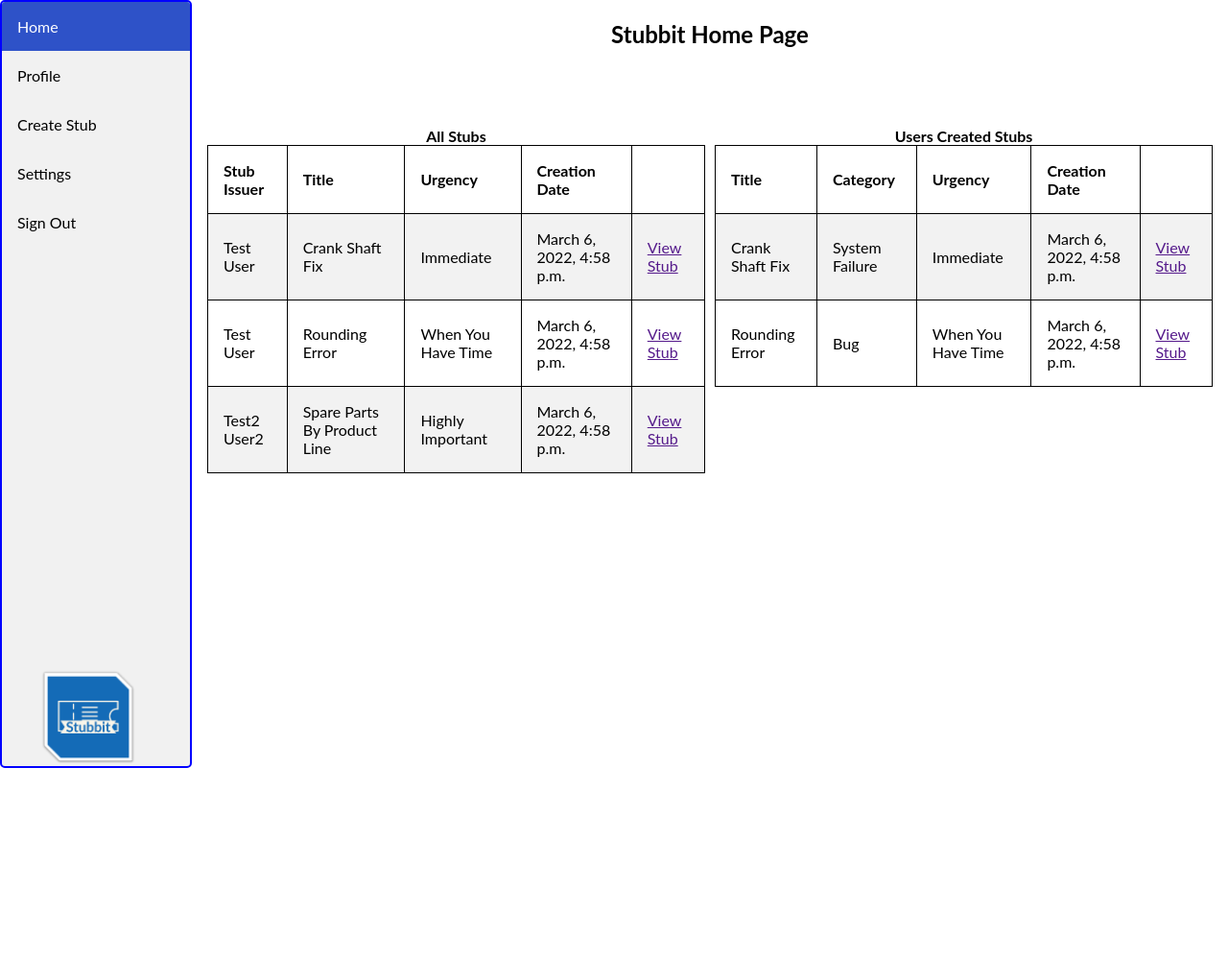
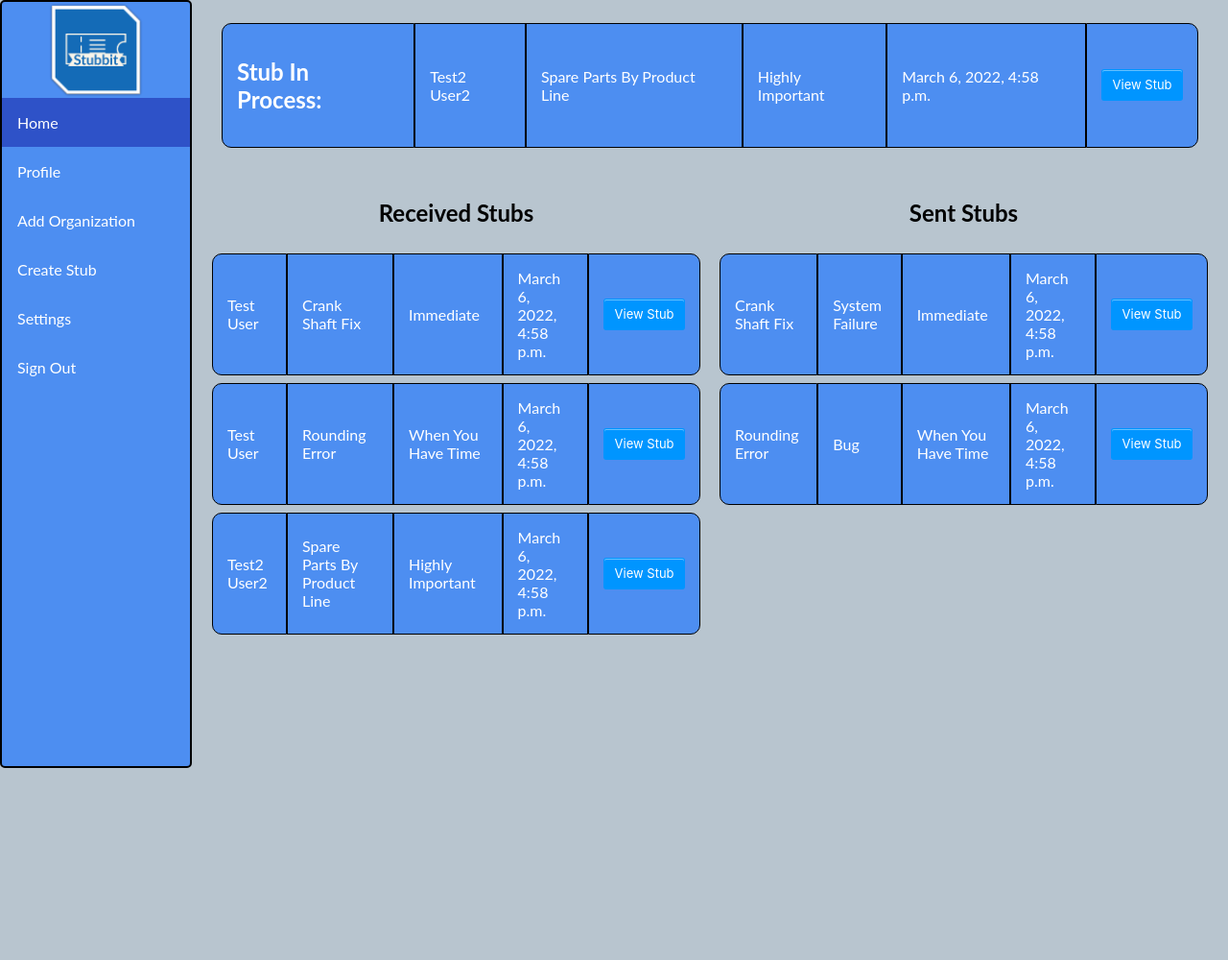
Before and after one commit to ZacksOrg/Stubbit, a Django app: page / in a window 1280 px wide. Shown: the whole page at 96% size. Run offline with Django 4.2, Linux system fonts and the light colour scheme; data comes from the database, SQL or seed files in the repository; both versions use the stored data as it was after the commit.

Commit message:
Tweaked home page/Added add organization template

```diff
--- a/stubbit/admin.py
+++ b/stubbit/admin.py
@@ -5,5 +5,5 @@
 from .models import *
 
 #admin.site.register(Account)
-#admin.site.register(Stub)
-#admin.site.register(Organization)
+admin.site.register(Stub)
+admin.site.register(Organization)
--- a/stubbit/backend.py
+++ b/stubbit/backend.py
@@ -123,3 +123,6 @@
     def WipeStubAttachments():
         for stubAttachment in StubAttachment.objects.all():
             stubAttachment.delete()
+
+    def GetStubInProcess():
+        stub_inprocess = Stub.objects.filter(InProcess=True).get(DeveloperUserFileID=user.pk)
--- a/stubbit/templates/home.html
+++ b/stubbit/templates/home.html
@@ -3,11 +3,12 @@
 <head>
     <meta charset="utf-8">
     {% load static %}
-    <link rel="stylesheet" type="text/css" href="{% static 'css/styles.css' %}">
+    <!--<link rel="stylesheet" type="text/css" href="{% static 'css/styles.css' %}">-->
     <style>
         body {
             margin: 0;
             font-family: "Lato", sans-serif;
+            background-color: rgb(184, 197, 207);
         }
 
         * {
@@ -22,41 +23,107 @@
 
         .column {
             flex: 50%;
-            padding: 5px;
+            padding: 10px;
         }
 
         table {
-            border-collapse: collapse;
-            border-spacing: 0;
-            width: 100%;
-            border: 1px solid #000000;
+            border-collapse: separate;
+            border-spacing: 0px 8px;
         }
 
-        th, td {
-            text-align: left;
-            padding: 16px;
-            border: 1px solid #000000;
+        .quetbl {
+            margin-left: auto;
+            margin-right: auto;
         }
 
-        tr:nth-child(even) {
-            background-color: #f2f2f2;
+        td {
+            border: solid 1px #000;
+            padding: 15px;
+            background-color: rgb(77 142 241);
+            color: white;
         }
 
+            td:first-child {
+                border-left-style: solid;
+                border-top-left-radius: 10px;
+                border-bottom-left-radius: 10px;
+            }
+
+            td:last-child {
+                border-right-style: solid;
+                border-bottom-right-radius: 10px;
+                border-top-right-radius: 10px;
+            }
+
+            td.outside {
+                border-left-style: solid;
+                border-top-left-radius: 10px;
+                border-bottom-left-radius: 10px;
+            }
+
+        tr:hover {
+            background-color: #64a8db;
+        }
+
+        button.stubbtn {
+          background-color: #0095ff;
+          border: 1px solid transparent;
+          border-radius: 3px;
+          box-shadow: rgba(255, 255, 255, .4) 0 1px 0 0 inset;
+          box-sizing: border-box;
+          color: #fff;
+          cursor: pointer;
+          display: inline-block;
+          font-family: -apple-system,system-ui,"Segoe UI","Liberation Sans",sans-serif;
+          font-size: 13px;
+          font-weight: 400;
+          line-height: 1.15385;
+          margin: 0;
+          outline: none;
+          padding: 8px .8em;
+          position: relative;
+          text-align: center;
+          text-decoration: none;
+          user-select: none;
+          -webkit-user-select: none;
+          touch-action: manipulation;
+          vertical-align: baseline;
+          white-space: nowrap;
+        }
+
+        button.stubbtn:hover,
+        button.stubbtn:focus {
+          background-color: #07c;
+        }
+
+        button.stubbtn:focus {
+          box-shadow: 0 0 0 4px rgba(0, 149, 255, .15);
+        }
+
+        button.stubbtn:active {
+          background-color: #0064bd;
+        }
         .sidebar {
             margin: 0;
             padding: 0;
             width: 200px;
-            background-color: #f1f1f1;
+            background-color: rgb(77 142 241);
             position: fixed;
             height: 100%;
             overflow: auto;
-            border: 2px solid blue;
+            border: 2px solid black;
             border-radius: 5px;
+        }
+
+            .sidebar img {
+                display:block;
+                margin:auto;
+
             }
 
             .sidebar a {
                 display: block;
-                color: black;
+                color: white;
                 padding: 16px;
                 text-decoration: none;
             }
@@ -67,7 +134,7 @@
                 }
 
                 .sidebar a:hover:not(.active) {
-                    background-color: #555;
+                    background-color: #64a8db;
                     color: white;
                 }
 
@@ -75,6 +142,10 @@
             margin-left: 200px;
             padding: 1px 16px;
             height: 1000px;
+        }
+
+        div.queue {
+            padding: 5px;
         }
 
         @media screen and (max-width: 700px) {
@@ -103,60 +174,71 @@
 </head>
 <body>
     <div class="sidebar">
+        <img src="{% static 'images/StubbitImg.png' %}" vertical alt="My image" style="width:100px;height:100px;">
         <a class="active" href="">Home</a>
         <a href="profile">Profile</a>
+        <a href="organization">Add Organization</a>
         <a href="">Create Stub</a>
         <a href="">Settings</a>
-        <a href="">Sign Out</a>
-        <img src="{% static 'images/StubbitImg.png' %}" vertical alt="My image" style="width:100px;height:100px;position:absolute;bottom:1px;transform: translate(40%, 0%);">
+        <a href="login">Sign Out</a>
     </div>
     <div class="content">
-        <h2 style="text-align: center;">Stubbit Home Page</h2>
-        <br><br><br>
+        <div class="queue">
+            <div class="column">
+                <table class="quetbl">
+                    <tr>
+                        <td class="outside"><h2>Stub In Process:</h2></td>
+                        <td>{{stub_inprocess.IssuerUserFileID.FirstName}} {{stub_inprocess.IssuerUserFileID.LastName}}</td>
+                        <td>{{stub_inprocess.Title}}</td>
+                        <td>{{stub_inprocess.Urgency}}</td>
+                        <td>{{stub_inprocess.CreationDate}}</td>
+                        <td><form style="display: inline" action="" method="get"><button class="stubbtn">View Stub</button></form></td>
+                    </tr>
+                </table>
+            </div>
+        </div>
         <div class="row">
             <div class="column">
                 <table>
-                    <caption><b>All Stubs</b></caption>
-                    <tr>
+                    <caption><h2>Received Stubs</h2></caption>
+                    <!--<tr>
                     <th>Stub Issuer</th>
                     <th>Title</th>
                     <th>Urgency</th>
                     <th>Creation Date</th>
-                    </tr>
-
+                </tr>-->
                     {% for i in all_stubs %}
                     <tr>
                         <td>{{i.IssuerUserFileID.FirstName}} {{i.IssuerUserFileID.LastName}}</td>
                         <td>{{i.Title}}</td>
                         <td>{{i.Urgency}}</td>
                         <td>{{i.CreationDate}}</td>
-                        <td><a href="">View Stub</a>&nbsp</td>
+                        <td><form style="display: inline" action="" method="get"><button class="stubbtn">View Stub</button></form></td>
                     </tr>
                     {% endfor %}
                 </table>
             </div>
             <div class="column">
                 <table>
-                    <caption><b>Users Created Stubs</b></caption>
-                    <tr>
+                    <caption><h2>Sent Stubs</h2></caption>
+                    <!--<tr>
                     <th>Title</th>
                     <th>Category</th>
                     <th>Urgency</th>
                     <th>Creation Date</th>
-                    </tr>
+                </tr>-->
                     {% for i in user_stubs %}
                     <tr>
                         <td>{{i.Title}}</td>
                         <td>{{i.Category}}</td>
                         <td>{{i.Urgency}}</td>
                         <td>{{i.CreationDate}}</td>
-                        <td><a href="">View Stub</a>&nbsp</td>
+                        <td><form style="display: inline" action="" method="get"><button class="stubbtn">View Stub</button></form></td>
                     </tr>
                     {% endfor %}
                 </table>
             </div>
         </div>
-
     </div>
 </body>
 </html>
--- a/stubbit/urls.py
+++ b/stubbit/urls.py
@@ -6,5 +6,6 @@
     path("signup/", views.signup, name="signup"),
     path("profile/", views.profile, name="profile"),
     path("login/", views.login, name="login"),
+    path("organization/", views.AddOrganization, name="organization"),
 
 ]
--- a/stubbit/views.py
+++ b/stubbit/views.py
@@ -6,7 +6,7 @@
 from .models import *
 from .backend import *
 from django.contrib.auth.forms import UserCreationForm
-from .forms import CreateUserForm
+from .forms import CreateUserForm, OrganizationForm
 from django.contrib.messages import *
 
 def index(request):
@@ -52,7 +52,8 @@
 
     all_stubs = Stub.objects.all()
     user = UserFile.objects.all()[0]
-    dict = {'all_stubs':all_stubs, 'user_stubs':all_stubs.filter(IssuerUserFileID=user.pk)}
+    stub_inprocess = Stub.objects.filter(InProcess=True).get(DeveloperUserFileID=user.pk)
+    dict = {'all_stubs':all_stubs, 'user_stubs':all_stubs.filter(IssuerUserFileID=user.pk), 'stub_inprocess':stub_inprocess}
     return render(request, 'home.html', dict)
 
 def signup(request):
@@ -91,4 +92,16 @@
         return render(request, 'login.html')
 
 def profile(request):
-    return render('profile.html')
+    return render(request, 'profile.html')
+
+def AddOrganization(request):
+
+    form = OrganizationForm()
+    if request.method == 'POST':
+        form = OrganizationForm(request.POST)
+        if form.is_valid():
+            form.save()
+            return redirect('/')
+
+    context = {'form':form}
+    return render(request, 'organization.html', context)
```
Also changed, not shown: stubbit/forms.py (+16 -0 lines), stubbit/templates/base_generic.html (+39 -4 lines), stubbit/templates/main/base.html (deleted, +0 -8 lines), stubbit/templates/organization.html (added, +128 -0 lines), db.sqlite3. Lines whose indentation alone changed are shown as unchanged.
